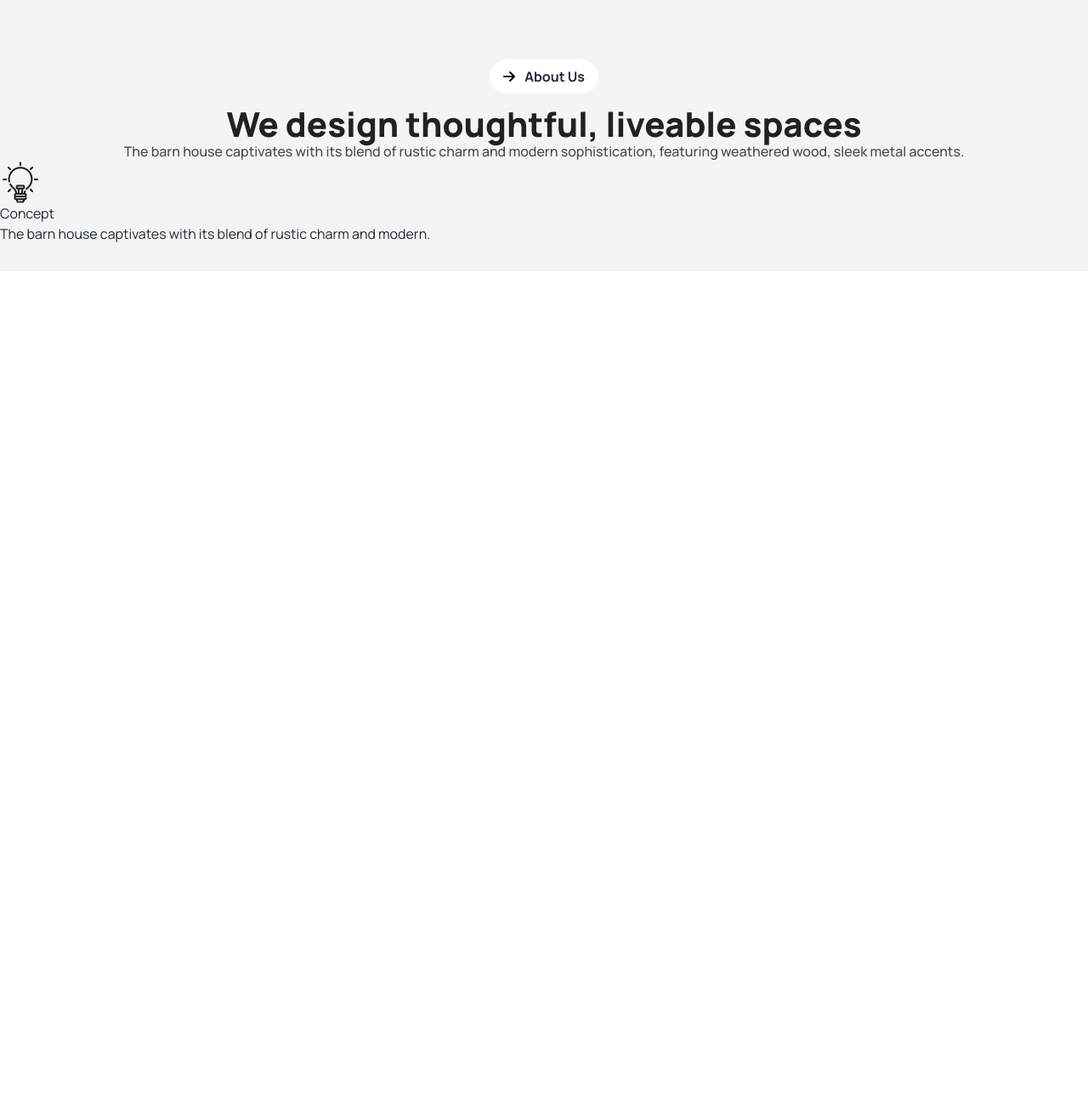
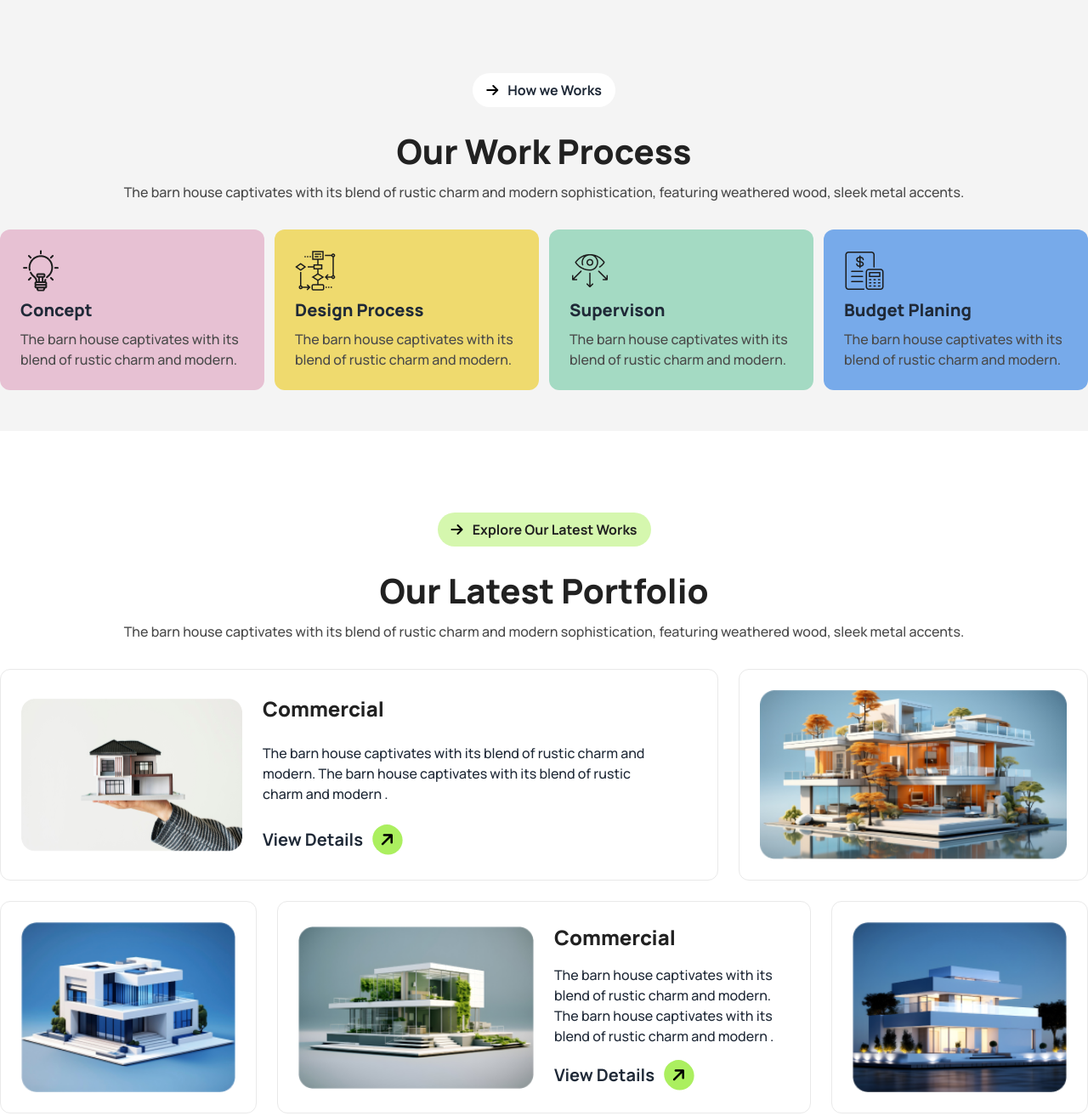
Before and after one commit to misbahcuir/rinterio, a plain HTML site: page index.html in a window 1280 px wide. Shown: the part 1460-2773 px from the top of the page at 85% size. Before the commit the page ends 1779 px from the top, so only its background shows below. Drawn offline with nearby package versions, Linux system fonts and the light colour scheme.

Commit message:
portfolio section added

```diff
--- a/index.html
+++ b/index.html
@@ -146,27 +146,90 @@
 
           <!-- work Process -->
         <section class="bg-[#f4f4f4] py-8">
-            <div>
-                <div class="flex justify-center mb-4">
+            <div class="container mx-auto px-4 py-4 lg:px-0 space-y-4 lg:space-y-8">
+                <div class="flex justify-center">
                     <button class="bg-white px-4 py-2 rounded-full font-bold ">
                         <i class="fa-solid fa-arrow-right mr-2 text-black"></i>
-                        About Us
+                        How we Works
                     </button>
                 </div>
-                <div>
-                    <h1 class="text-4xl lg:text-[40px] font-extrabold text-title leading-10 text-center ">We design thoughtful, liveable spaces</h1>
-                    <p class="text-base font-medium text-description text-center ">The barn house captivates with its blend of rustic charm and
-                        modern sophistication, featuring weathered wood, sleek metal accents.</p>
+                <div class="space-y-4">
+                    <h1 class="text-4xl lg:text-[40px] font-extrabold text-title leading-10 text-center ">Our Work Process</h1>
+                    <p class="text-base font-medium text-description text-center ">The barn house captivates with its blend of rustic charm and modern sophistication, featuring weathered wood, sleek metal accents.</p>
                 </div>
-                <div>
-                    <div>
+                <div class="flex flex-col lg:flex-row gap-3">
+                    <div class="p-6 space-y-2 bg-[#e7c1d3] rounded-xl">
                         <img src="./assets/concept.png" alt="">
-                        <h2>Concept</h2>
-                        <p>The barn house captivates with its blend of rustic charm and modern.</p>
+                        <h2 class="text-xl font-extrabold">Concept</h2>
+                        <p class="text-description font-medium">The barn house captivates with its blend of rustic charm and modern.</p>
                     </div>
-                    <div></div>
-                    <div></div>
-                    <div></div>
+                    <div class="p-6 space-y-2 bg-[#efda6e] rounded-xl">
+                        <img src="./assets/flow-chart.png" alt="">
+                        <h2 class="text-xl font-extrabold">Design Process</h2>
+                        <p class="text-description font-medium">The barn house captivates with its blend of rustic charm and modern.</p>
+                    </div>
+                    <div class="p-6 space-y-2 bg-[#a4dac3] rounded-xl">
+                        <img src="./assets/vision.png" alt="">
+                        <h2 class="text-xl font-extrabold">Supervison</h2>
+                        <p class="text-description font-medium">The barn house captivates with its blend of rustic charm and modern.</p>
+                    </div>
+                    <div class="p-6 space-y-2 bg-[#77aaea] rounded-xl">
+                        <img src="./assets/budget-planning.png" alt="">
+                        <h2 class="text-xl font-extrabold">Budget Planing</h2>
+                        <p class="text-description font-medium">The barn house captivates with its blend of rustic charm and modern.</p>
+                    </div>
+                </div>
+            </div>
+        </section>
+
+        <!-- Portfolio Section -->
+        <section>
+            <div class="container mx-auto px-4 py-4 lg:py-24 lg:px-0 space-y-4 lg:space-y-8">
+                <div class="flex justify-center">
+                    <button class="bg-secondary text-title px-4 py-2 rounded-full font-bold ">
+                        <i class="fa-solid fa-arrow-right mr-2 text-black"></i>
+                        Explore Our Latest Works
+                    </button>
+                </div>
+                <div class="space-y-4">
+                    <h1 class="text-4xl lg:text-[40px] font-extrabold text-title leading-10 text-center ">Our Latest Portfolio</h1>
+                    <p class="text-base font-medium text-description text-center ">The barn house captivates with its blend of rustic charm and modern sophistication, featuring weathered wood, sleek metal accents.</p>
+                </div>
+                <div class="grid grid-cols-1 lg:grid-cols-12 gap-6">
+                    <!-- Card 1 -->
+                    <div class="lg:col-span-8 p-6 flex flex-col lg:flex-row lg:items-center gap-6 rounded-xl border border-[#e9e9e9]">
+                        <div class="w-full lg:w-auto"><img src="./assets/img1.png" class="w-full" alt=""></div>
+                        <div class="space-y-6 lg:w-3/5">
+                            <h2 class="text-2xl font-extrabold text-title">Commercial</h2>
+                            <p class="font-medium">The barn house captivates with its blend of rustic charm and modern. The barn house captivates with its blend of rustic charm and modern .</p>
+                            <button class="rounded-full text-xl font-bold">View Details
+                                <i class="fa-solid fa-arrow-right bg-primary ml-2 p-2 rounded-full text-black -rotate-45"></i>
+                            </button>
+                        </div>
+                    </div>
+                    <!-- Card 2 -->
+                    <div class="lg:col-span-4 p-6 flex justify-center items-center rounded-xl border border-[#e9e9e9]">
+                        <div class="w-full"><img src="./assets/img2.png" class="w-full" alt=""></div>
+                    </div>
+                    <!-- Card 3 -->
+                    <div class="lg:col-span-3 p-6 flex justify-center items-center rounded-xl border border-[#e9e9e9]">
+                        <div class="w-full"><img src="./assets/img3.png" class="w-full" alt=""></div>
+                    </div>
+                    <!-- Card 4 -->
+                    <div class="lg:col-span-6 p-6 flex flex-col lg:flex-row lg:items-center gap-6 rounded-xl border border-[#e9e9e9]">
+                        <div class="w-full lg:w-full"><img src="./assets/img4.png" class="w-full" alt=""></div>
+                        <div class="space-y-4 lg:w-full">
+                            <h2 class="text-2xl font-extrabold text-title">Commercial</h2>
+                            <p class="font-medium">The barn house captivates with its blend of rustic charm and modern. The barn house captivates with its blend of rustic charm and modern .</p>
+                            <button class="rounded-full text-xl font-bold">View Details
+                                <i class="fa-solid fa-arrow-right bg-primary ml-2 p-2 rounded-full text-black -rotate-45"></i>
+                            </button>
+                        </div>
+                    </div>
+                    <!-- Card 5 -->
+                    <div class="lg:col-span-3 p-6 flex justify-center items-center rounded-xl border border-[#e9e9e9]">
+                        <div class="w-full"><img src="./assets/img5.png" class="w-full" alt=""></div>
+                    </div>
                 </div>
             </div>
         </section>
```
